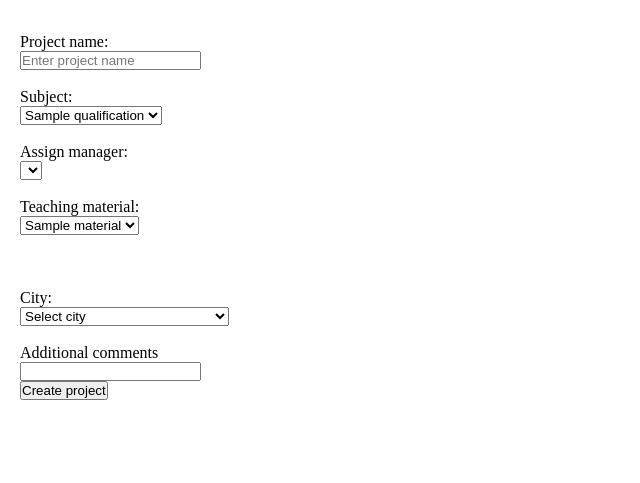
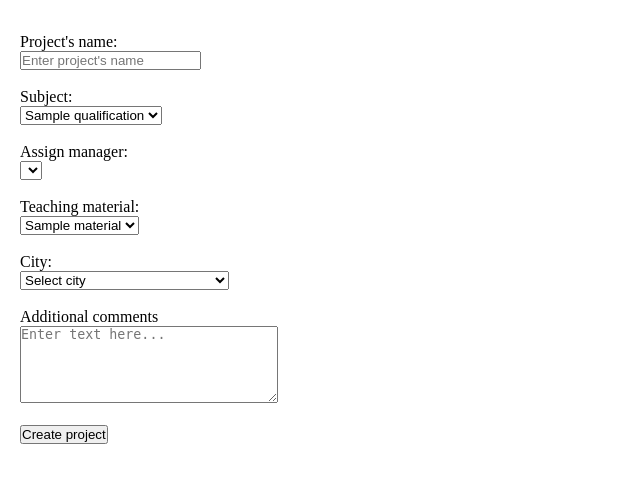
Before and after one commit to adas291/Smauksteliai, a PHP site: page /Project/NewProject.php in a window 1280 px wide. Shown: the part 83-566 px from the top of the page, without its empty margins (0-640 px from the left). Run offline with PHP 8.4, Linux system fonts and the light colour scheme; tables that the repository leaves empty hold one stand-in row (values such as "Sample post"); data that the repository does not hold is empty.

Commit message:
added textarea

```diff
--- a/Website/Project/NewProject.php
+++ b/Website/Project/NewProject.php
@@ -19,8 +19,8 @@
         </ul>
     </nav>
     <form action="NewProjectAdd.php" method="post">
-        <label for="pname">Project name:</label> <br>
-        <input name="title" type="text" id="pname" placeholder="Enter project name" />
+        <label for="pname">Project's name:</label> <br>
+        <input name="title" type="text" id="pname" placeholder="Enter project's name" />
         <br>
         <br>
         <label for="subject">Subject: </label>
@@ -39,9 +39,7 @@
         echo "</select>";
 
         ?>
-        <br>
-        <br>
-
+        <br><br>
         <label for="">Assign manager:</label> <br>
         <?php
         $sql = "SELECT id, fname, surname FROM MEMBER WHERE `fk_ROLE_name` = 'manager'";
@@ -56,7 +54,6 @@
         echo "</select>";
 
         ?>
-
         <br><br>
         <label for="">Teaching material: </label> <br>
         <?php
@@ -72,12 +69,7 @@
 
         echo "</select>";
         ?>
-
         <br><br>
-
-
-        <br>
-        <br>
         <label for="city">City:</label> <br>
         <!-- <input type="text" id="city" name="city" placeholder="Enter city" /> -->
 
@@ -156,8 +148,9 @@
         <br><br>
         <label for="">Additional comments</label>
         <br>
-        <input type="text" name="comments" />
-        <br>
+		<textarea name="comments" id="comments" cols="30" rows="5" placeholder="Enter text here..."></textarea>
+        <!-- <input type="text" rows="4" size="30" name="comments" /> -->
+        <br><br>
         <input class="firstB" type="submit" value="Create project" />
     </form>
 
```
